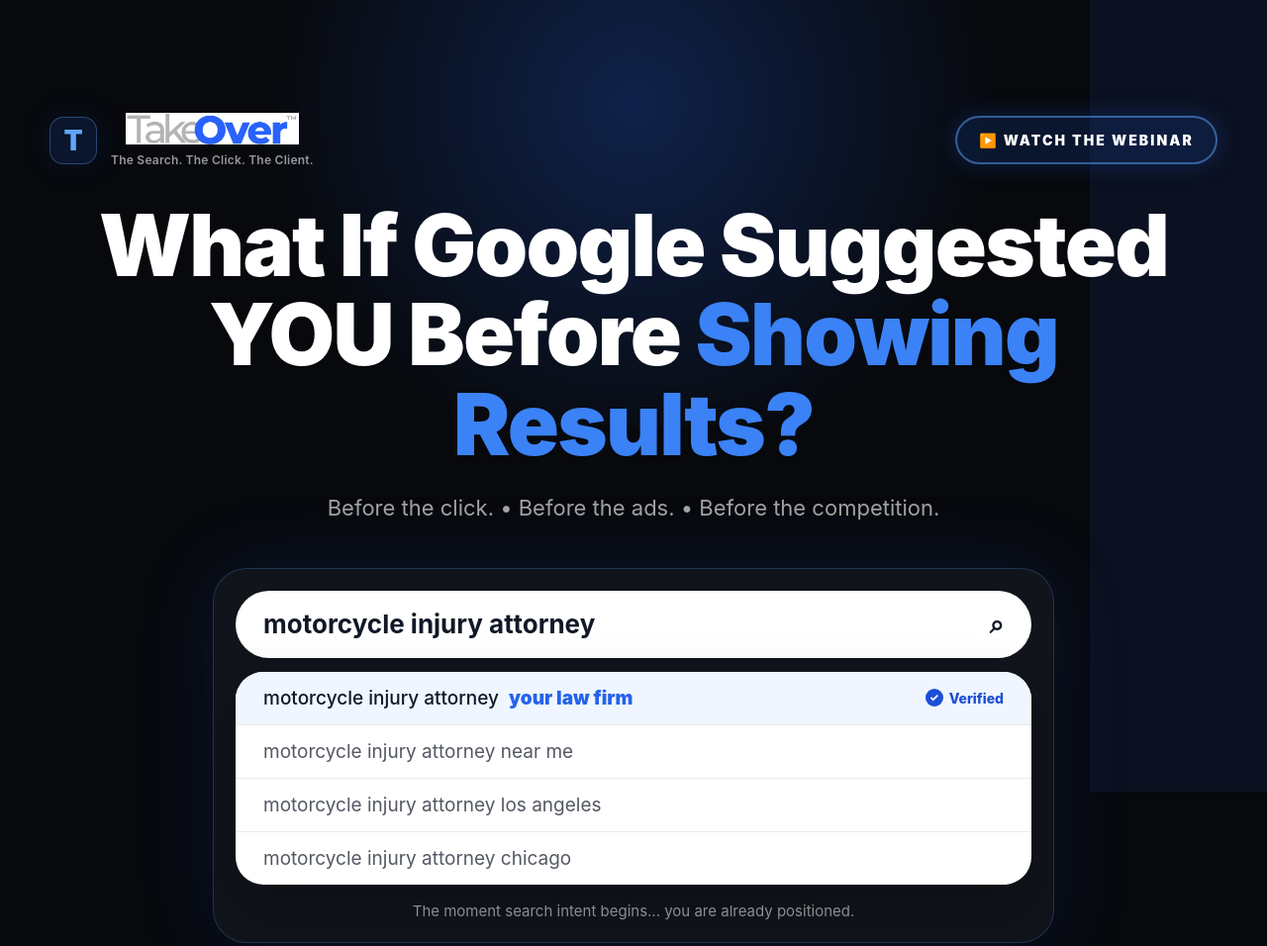
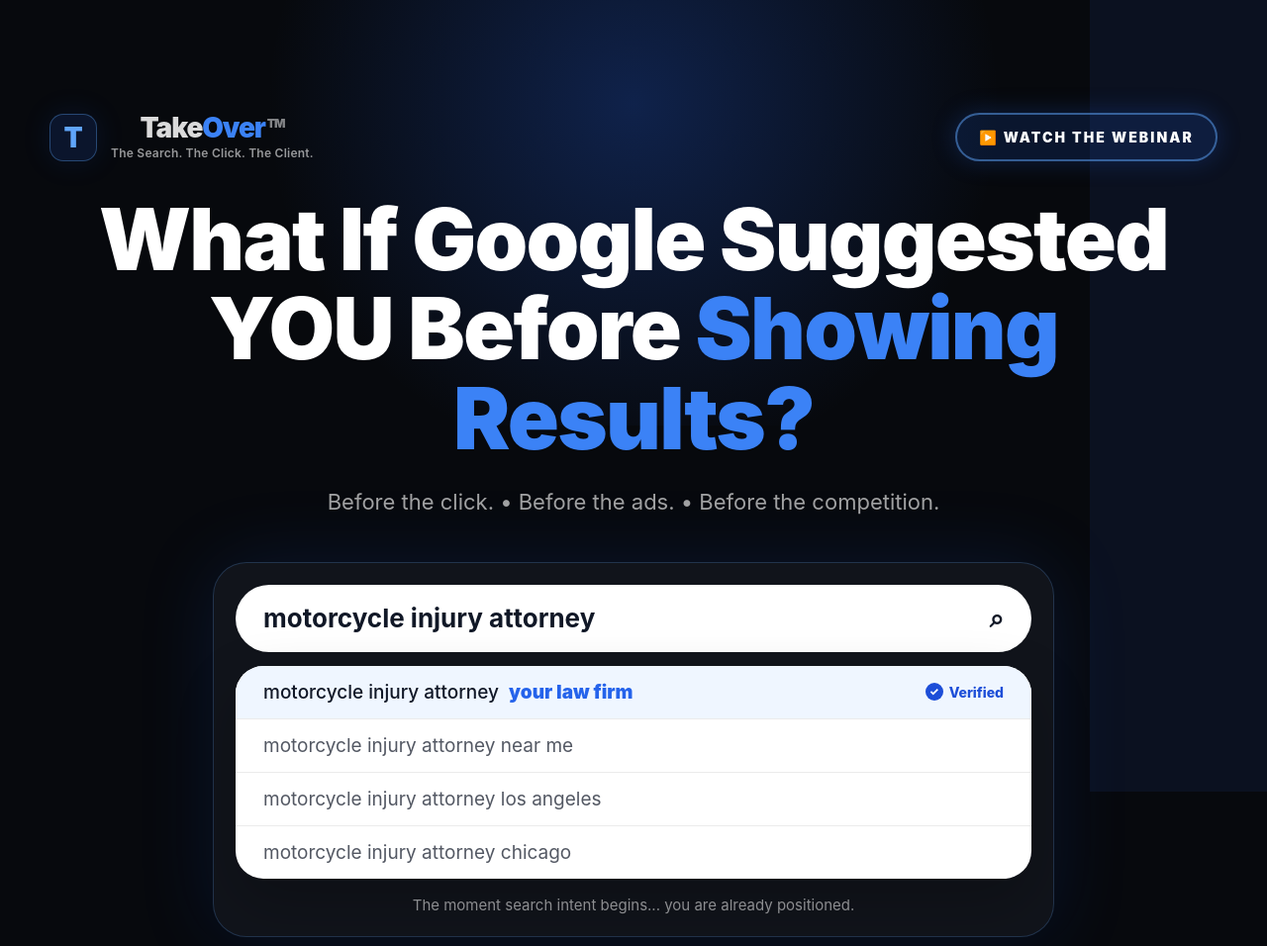
Before and after one commit to Veryina/takeover-landing, a plain HTML site: page index.html in a window 1280 px wide. Shown: the top 956 px of the page at 99% size. Drawn offline with Linux system fonts and the light colour scheme.

Commit message:
Recreate TakeOver logo as styled text - matches original colors

```diff
--- a/index.html
+++ b/index.html
@@ -70,9 +70,10 @@
  border: 1px solid rgba(96,165,250,.35);
  box-shadow: 0 0 30px rgba(37,99,235,.12);
  }
- .brand-title { font-size: 28px; font-weight: 900; letter-spacing: -.04em; }
- .brand-title .take { color: rgba(255,255,255,.6); }
- .brand-title .over { color: #60a5fa; }
+ .brand-title { font-size: 28px; font-weight: 900; letter-spacing: -.04em; line-height: 1; }
+ .brand-title .take { color: rgba(255,255,255,.85); }
+ .brand-title .over { color: #3b82f6; }
+ .brand-title .tm { font-size: 12px; vertical-align: super; margin-left: 2px; color: rgba(255,255,255,.5); }
  .brand-sub { color: rgba(255,255,255,.58); font-size: 12px; margin-top: 4px; font-weight: 600; letter-spacing: .02em; }
  nav { display: none; }
  .pill {
@@ -249,7 +250,7 @@
  <div class="brand">
  <div class="brand-mark">T</div>
  <div>
- <img src="logo.jpg" alt="TakeOver" class="brand-logo" />
+ <div class="brand-title"><span class="take">Take</span><span class="over">Over</span><span class="tm">TM</span></div>
  <div class="brand-sub">The Search. The Click. The Client.</div>
  </div>
  </div>
```
